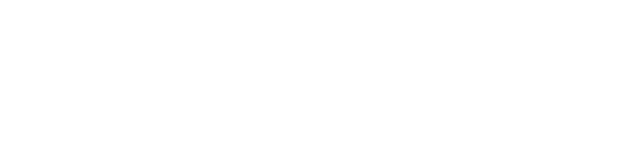
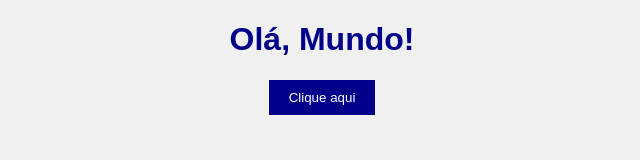
Before and after one commit to Passianoto1/atividade-portifolio, a plain HTML site: page index.html in a window 1280 px wide. Shown: the whole page, without its empty margins (318-958 px from the left). Drawn offline with Linux system fonts and the light colour scheme.

Commit message:
link test

```diff
--- a/index.html
+++ b/index.html
@@ -9,7 +9,8 @@
 <body>
     <div>
 
-
+        <h1 id="titulo">Olá, Mundo!</h1>
+  <button onclick="mudarTexto()">Clique aqui</button>
 
     </div>
 
--- a/index.js
+++ b/index.js
@@ -0,0 +1,3 @@
+function mudarTexto() {
+  document.getElementById("titulo").textContent = "Você clicou no botão!";
+}
--- a/style.css
+++ b/style.css
@@ -0,0 +1,17 @@
+body {
+  background-color: #f0f0f0;
+  font-family: Arial, sans-serif;
+  text-align: center;
+}
+
+h1 {
+  color: darkblue;
+}
+
+button {
+  padding: 10px 20px;
+  border: none;
+  background: darkblue;
+  color: white;
+  cursor: pointer;
+}
```
